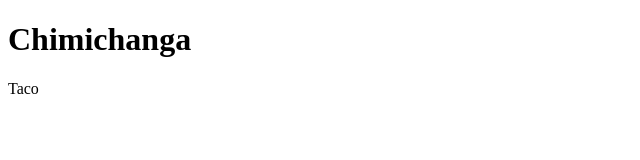
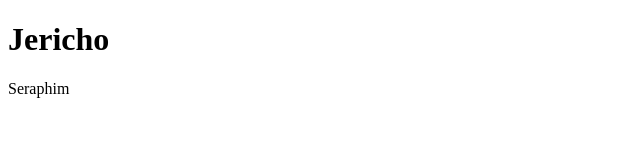
Before and after one commit to Coli-Pixel/Coli-Pixel.github.io, a plain HTML site: page index.html in a window 1280 px wide. Shown: the whole page, without its empty margins (0-640 px from the left). Drawn offline with Linux system fonts and the light colour scheme.

Commit message:
I changed the text

```diff
--- a/index.html
+++ b/index.html
@@ -4,7 +4,7 @@
     <title>Yoseph</title>
 </head>
 <body>
-    <h1>Chimichanga</h1>
-    <p>Taco</p>
+    <h1>Jericho</h1>
+    <p>Seraphim</p>
 </body>
 </html>
```
Also changed, not shown: .c9/metadata/environment/index.html, 2 other files.
